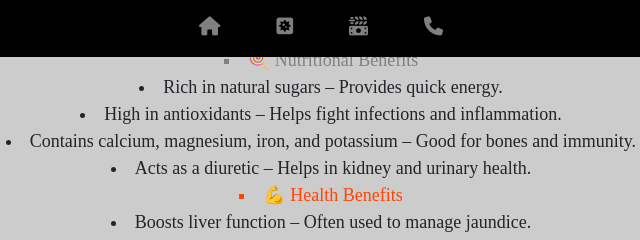
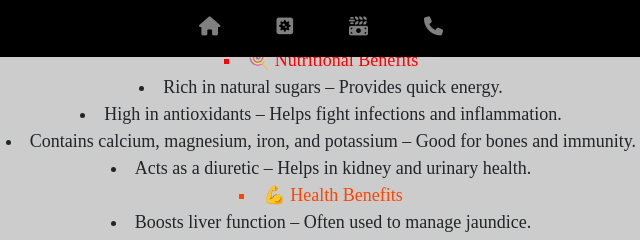
Before and after one commit to coderwala144/ProjectB1, a plain HTML site: page sugercan.html in a window 1280 px wide. Shown: the part 743-983 px from the top of the page, 319-959 px from the left. Drawn offline with nearby package versions, Linux system fonts and the light colour scheme.

Commit message:
sugercan.html

```diff
--- a/sugercan.html
+++ b/sugercan.html
@@ -34,7 +34,7 @@
 
                 <br><h2><b>🌟 Benefits of Sugarcane:</b></h2>
                 <font size=4>
-                    <li style="list-style-type: square; color: gray;">🍭 Nutritional Benefits</li>
+                    <li style="list-style-type: square; color: rgb(255, 0, 0);">🍭 Nutritional Benefits</li>
                     <li>Rich in natural sugars – Provides quick energy.</li>
                     <li>High in antioxidants – Helps fight infections and inflammation.</li>
                     <li>Contains calcium, magnesium, iron, and potassium – Good for bones and immunity.</li>
```
